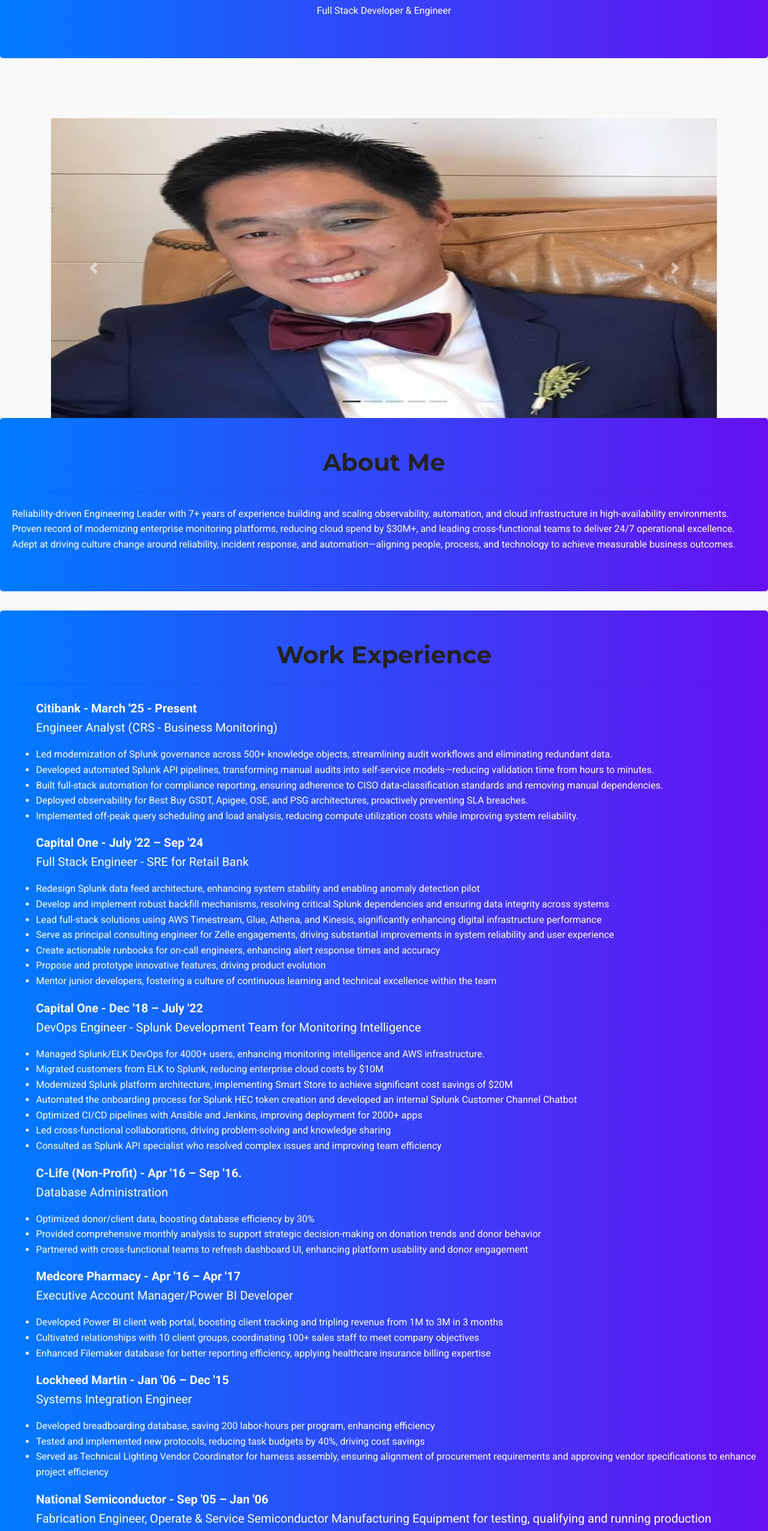
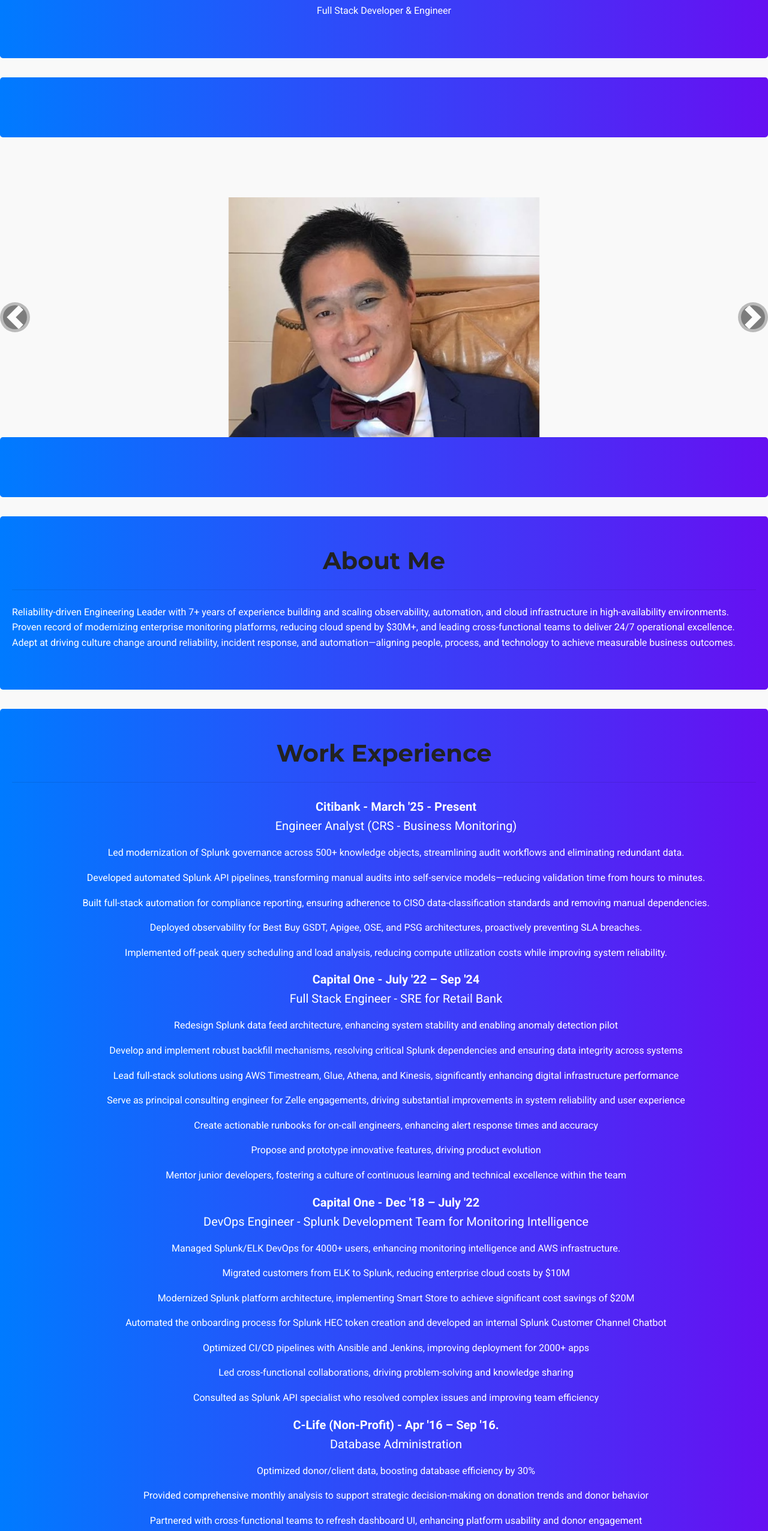
Before and after one commit to mnw247/mnw247.github.io, a plain HTML site: page index.html in a window 1280 px wide. Shown: the part 167-2720 px from the top of the page at 60% size. Drawn offline with nearby package versions, Linux system fonts and the light colour scheme.

Commit message:
update centered text and updated carousel

```diff
--- a/index.html
+++ b/index.html
@@ -34,6 +34,47 @@
 
     .navbar-brand, .nav-link {
       color: #fff !important;
+    }
+
+    .carousel {
+        max-width: 100%;
+        margin: 0 auto;
+    }
+
+    .carousel-inner {
+        height: 400px; /* Adjust this value based on your needs */
+    }
+
+    .carousel-item {
+        height: 100%;
+    }
+
+    .carousel-item img {
+        height: 100%;
+        object-fit: contain;
+        width: 100%;
+    }
+
+    .carousel-control-prev,
+    .carousel-control-next {
+        width: 50px;
+        background-color: rgba(0, 0, 0, 0.5);
+        border-radius: 50%;
+        height: 50px;
+        top: 50%;
+        transform: translateY(-50%);
+    }
+
+    .carousel-control-prev-icon,
+    .carousel-control-next-icon {
+        background-color: black;
+        padding: 20px;
+        border-radius: 50%;
+    }
+
+    .carousel-control-prev:hover,
+    .carousel-control-next:hover {
+        background-color: rgba(0, 0, 0, 0.8);
     }
 
     .jumbotron {
@@ -93,13 +134,11 @@
             <div class="dropdown-menu" aria-labelledby="navbarDropdown">
               <a class="dropdown-item" href="#carousel-2">Resume</a>
               <a class="dropdown-item" href="#carousel-2">Ruby Project</a>
+              <a class="dropdown-item" href="classicindex.html">Classic Website</a>
             </div>
           </li>
           <li class="nav-item active">
             <a class="nav-link" href="#contact">Contact</a>
-          </li>
-          <li class="nav-item active">
-            <a class="nav-link" href="classicindex.html">Classic Website</a>
           </li>
         </ul>
       </div>
@@ -113,6 +152,8 @@
   <p data-aos="fade-up" data-aos-delay="200">Full Stack Developer & Engineer</p>
 </div>
 
+<!-- Spacer -->
+<div class="jumbotron"></div>
 <!-- Carousel -->
 <div id="carousel-1" class="carousel slide container" data-ride="carousel">
   <ul class="carousel-indicators">
@@ -134,16 +175,16 @@
       <img src="images/p2.jpg" class="d-block w-100" alt="Slide 3">
     </div>
     <div class="carousel-item ">
-        <img src="images/p5.jpg">
+      <img src="images/p5.jpg" class="d-block w-100" alt="Slide 4">
     </div>
     <div class="carousel-item">
-        <img src="images/p3.jpg">
+      <img src="images/p3.jpg" class="d-block w-100" alt="Slide 5">
     </div>
     <div class="carousel-item">
-          <img src="images/p4.jpg">
+        <img src="images/p4.jpg" class="d-block w-100" alt="Slide 6">
     </div>
     <div class="carousel-item ">
-          <img src="images/logo1.jpg">
+        <img src="images/logo1.jpg" class="d-block w-100" alt="Slide 7">
     </div>
     </div>
   <a class="carousel-control-prev" href="#carousel-1" role="button" data-slide="prev">
@@ -155,6 +196,8 @@
     <span class="sr-only">Next</span>
   </a>
 </div>
+<!-- Spacer -->
+<div class="jumbotron"></div>
 
 <!-- About -->
 <div class="jumbotron" id="about" data-aos="fade-right">
@@ -167,54 +210,54 @@
 <div id="experience" class="jumbotron" id="experience" data-aos="fade-left">
   <h1 class="text-center">Work Experience</h1>
   <hr class="my-4">
-  <ul>
+  <ul class="text-center">
       <p class="lead"><span class="font-weight-bold">Citibank - March '25 - Present</span>
           <br>Engineer Analyst (CRS - Business Monitoring)</br>
-          <li>Led modernization of Splunk governance across 500+ knowledge objects, streamlining audit workflows and eliminating redundant data.</li>
-          <li>Developed automated Splunk API pipelines, transforming manual audits into self-service models—reducing validation time from hours to minutes.</li>
-          <li>Built full-stack automation for compliance reporting, ensuring adherence to CISO data-classification standards and removing manual dependencies.</li>
-          <li>Deployed observability for Best Buy GSDT, Apigee, OSE, and PSG architectures, proactively preventing SLA breaches.</li>
-          <li>Implemented off-peak query scheduling and load analysis, reducing compute utilization costs while improving system reliability.</li>
+          <p>Led modernization of Splunk governance across 500+ knowledge objects, streamlining audit workflows and eliminating redundant data.</p>
+          <p>Developed automated Splunk API pipelines, transforming manual audits into self-service models—reducing validation time from hours to minutes.</p>
+          <p>Built full-stack automation for compliance reporting, ensuring adherence to CISO data-classification standards and removing manual dependencies.</p>
+          <p>Deployed observability for Best Buy GSDT, Apigee, OSE, and PSG architectures, proactively preventing SLA breaches.</p>
+          <p>Implemented off-peak query scheduling and load analysis, reducing compute utilization costs while improving system reliability.</p>
       </p>
       <p class="lead"><span class="font-weight-bold">Capital One - July '22 – Sep '24</span>
           <br>Full Stack Engineer - SRE for Retail Bank</br>
-          <li>Redesign Splunk data feed architecture, enhancing system stability and enabling anomaly detection pilot</li>
-          <li>Develop and implement robust backfill mechanisms, resolving critical Splunk dependencies and ensuring data integrity across systems</li>
-          <li>Lead full-stack solutions using AWS Timestream, Glue, Athena, and Kinesis, significantly enhancing digital infrastructure performance</li>
-          <li>Serve as principal consulting engineer for Zelle engagements, driving substantial improvements in system reliability and user experience</li>
-          <li>Create actionable runbooks for on-call engineers, enhancing alert response times and accuracy</li>
-          <li>Propose and prototype innovative features, driving product evolution</li>
-          <li>Mentor junior developers, fostering a culture of continuous learning and technical excellence within the team</li>            </li>
+          <p>Redesign Splunk data feed architecture, enhancing system stability and enabling anomaly detection pilot</p>
+          <p>Develop and implement robust backfill mechanisms, resolving critical Splunk dependencies and ensuring data integrity across systems</p>
+          <p>Lead full-stack solutions using AWS Timestream, Glue, Athena, and Kinesis, significantly enhancing digital infrastructure performance</p>
+          <p>Serve as principal consulting engineer for Zelle engagements, driving substantial improvements in system reliability and user experience</p>
+          <p>Create actionable runbooks for on-call engineers, enhancing alert response times and accuracy</p>
+          <p>Propose and prototype innovative features, driving product evolution</p>
+          <p>Mentor junior developers, fostering a culture of continuous learning and technical excellence within the team</p>
       </p>
       <p class="lead"><span class="font-weight-bold">Capital One - Dec '18 – July '22</span>
           <br>DevOps Engineer - Splunk Development Team for Monitoring Intelligence</br>
-          <li>Managed Splunk/ELK DevOps for 4000+ users, enhancing monitoring intelligence and AWS infrastructure.</li>
-          <li>Migrated customers from ELK to Splunk, reducing enterprise cloud costs by $10M</li>
-          <li>Modernized Splunk platform architecture, implementing Smart Store to achieve significant cost savings of $20M</li>
-          <li>Automated the onboarding process for Splunk HEC token creation and developed an internal Splunk Customer Channel Chatbot</li>
-          <li>Optimized CI/CD pipelines with Ansible and Jenkins, improving deployment for 2000+ apps</li>
-          <li>Led cross-functional collaborations, driving problem-solving and knowledge sharing</li>
-          <li>Consulted as Splunk API specialist who resolved complex issues and improving team efficiency</li>
+          <p>Managed Splunk/ELK DevOps for 4000+ users, enhancing monitoring intelligence and AWS infrastructure.</p>
+          <p>Migrated customers from ELK to Splunk, reducing enterprise cloud costs by $10M</p>
+          <p>Modernized Splunk platform architecture, implementing Smart Store to achieve significant cost savings of $20M</p>
+          <p>Automated the onboarding process for Splunk HEC token creation and developed an internal Splunk Customer Channel Chatbot</p>
+          <p>Optimized CI/CD pipelines with Ansible and Jenkins, improving deployment for 2000+ apps</p>
+          <p>Led cross-functional collaborations, driving problem-solving and knowledge sharing</p>
+          <p>Consulted as Splunk API specialist who resolved complex issues and improving team efficiency</p>
       </p>
       <p class="lead"><span class="font-weight-bold">C-Life (Non-Profit) - Apr '16 – Sep '16.</span>
           <br>Database Administration</br>
-          <li>Optimized donor/client data, boosting database efficiency by 30%</li>
-          <li>Provided comprehensive monthly analysis to support strategic decision-making on donation trends and donor behavior</li>
-          <li>Partnered with cross-functional teams to refresh dashboard UI, enhancing platform usability and donor engagement</li>
+          <p>Optimized donor/client data, boosting database efficiency by 30%</p>
+          <p>Provided comprehensive monthly analysis to support strategic decision-making on donation trends and donor behavior</p>
+          <p>Partnered with cross-functional teams to refresh dashboard UI, enhancing platform usability and donor engagement</p>
       </p>
 
       <p class="lead"><span class="font-weight-bold">Medcore Pharmacy - Apr '16 – Apr '17</span>
           <br>Executive Account Manager/Power BI Developer</br>
-          <li>Developed Power BI client web portal, boosting client tracking and tripling revenue from 1M to 3M in 3 months</li>
-          <li>Cultivated relationships with 10 client groups, coordinating 100+ sales staff to meet company objectives</li>
-          <li>Enhanced Filemaker database for better reporting efficiency, applying healthcare insurance billing expertise</li>
+          <p>Developed Power BI client web portal, boosting client tracking and tripling revenue from 1M to 3M in 3 months</p>
+          <p>Cultivated relationships with 10 client groups, coordinating 100+ sales staff to meet company objectives</p>
+          <p>Enhanced Filemaker database for better reporting efficiency, applying healthcare insurance billing expertise</p>
       </p>
 
       <p class="lead"><span class="font-weight-bold">Lockheed Martin - Jan '06 – Dec '15</span>
           <br>Systems Integration Engineer</br>
-          <li>Developed breadboarding database, saving 200 labor-hours per program, enhancing efficiency</li>
-          <li>Tested and implemented new protocols, reducing task budgets by 40%, driving cost savings</li>
-          <li>Served as Technical Lighting Vendor Coordinator for harness assembly, ensuring alignment of procurement requirements and approving vendor specifications to enhance project efficiency</li>
+          <p>Developed breadboarding database, saving 200 labor-hours per program, enhancing efficiency</p>
+          <p>Tested and implemented new protocols, reducing task budgets by 40%, driving cost savings</p>
+          <p>Served as Technical Lighting Vendor Coordinator for harness assembly, ensuring alignment of procurement requirements and approving vendor specifications to enhance project efficiency</p>
       </p>
 
       <p class="lead"><span class="font-weight-bold">National Semiconductor - Sep '05 – Jan '06</span>
@@ -297,17 +340,17 @@
 <div id="education" class="jumbotron" data-aos="fade-down">
   <h1 class="text-center">Education</h1>
   <hr class="my-4">
-  <p class="lead"><span class="font-weight-bold">University of Texas at Arlington, Arlington, TX</span>
+  <p class="text-center"><span class="font-weight-bold">University of Texas at Arlington, Arlington, TX</span>
       <br>Bachelor of Science in Electrical Engineering, May 2004</br>
   </p>
-  <p>Continued Education</p>
-  <ul>
-      <li>AWS – Solutions Architect - Associate (Nov 2022)</li>
-      <li>Coding Dojo Graduate (August 24, 2018)</li>
-      <li>AWS – Certified Developer - Associate (May 2018)</li>
-      <li>Accounting & Finance 101</li>
-      <li>Option's Trading Classes (2008)</li>
-      <li>Chartered Financial Analyst Prep Course (2010)</li>
+  <p class="text-center"><span class="font-weight-bold">Continued Education</span></p>
+  <ul class="text-center">
+      <p>AWS – Solutions Architect - Associate (Nov 2022)</p>
+      <p>Coding Dojo Graduate (August 24, 2018)</p>
+      <p>AWS – Certified Developer - Associate (May 2018)</p>
+      <p>Accounting & Finance 101</p>
+      <p>Option's Trading Classes (2008)</p>
+      <p>Chartered Financial Analyst Prep Course (2010)</p>
   </ul>
   </p>
   <hr class="my-4">
@@ -316,8 +359,8 @@
 <!-- Projects & Resume Slides -->
 <div id="carousel-2" class="carousel slide" data-ride="carousel">
   <ul class="carousel-indicators">
-      <li data-target="#carousel-2" data-slide-to="0" class="active"></li>
-      <li data-target="#carousel-2" data-slide-to="1"></li>
+      <li data-target="#carousel-2" data-slide-to="0" class="active"></p>
+      <li data-target="#carousel-2" data-slide-to="1"></p>
   </ul>
   <div class="carousel-inner">
       <div class="carousel-item active">
```
Lines whose indentation alone changed are shown as unchanged.
